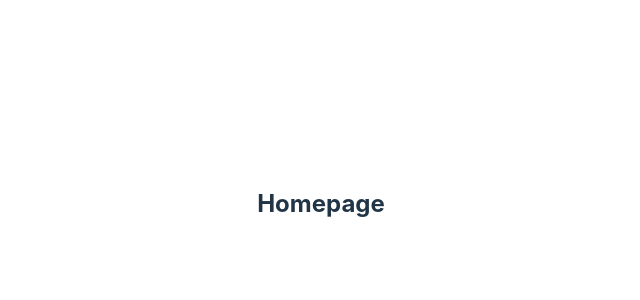
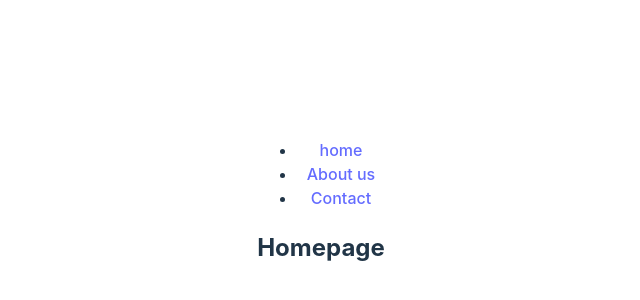
Before and after one commit to JhonnyRubioG/bootcamp-react-project, a React (Vite) app: page / in a window 1280 px wide. Shown: the part 196-496 px from the top of the page, without its empty margins (319-959 px from the left). Built offline with nearby package versions, Linux system fonts and the light colour scheme.

Commit message:
Se menú para acceder a las rutas

```diff
--- a/src/App.tsx
+++ b/src/App.tsx
@@ -1,13 +1,14 @@
 import './App.css'
-import Route from './routes'
+import { BrowserRouter as Router } from 'react-router-dom'
+import Redirection from './routes'
 
 function App() {
 
   return (
-    <>
-      <Route />
-    </>
+    <Router>
+      <Redirection />
+    </Router>
   )
 }
 
-export default App
+export default App;
--- a/src/routes/index.tsx
+++ b/src/routes/index.tsx
@@ -1,26 +1,21 @@
-import { createBrowserRouter, RouterProvider } from "react-router-dom";
+import { Routes, Route, Outlet } from "react-router-dom";
 import Homepage from "../views/Homepage";
 import Contact from "../views/Contact";
 import About from "../views/AboutUs";
+import TemplateGlobal from "../views/Template/indez";
 
-const routes = createBrowserRouter([
-    {
-        path: '/',
-        element: <Homepage />
 
-    },
-    {
-        path: '/contact',
-        element: <Contact />
+const Redirection = () => {
 
-    },
-    {
-        path: '/about',
-        element: <About />
+    return (
+        <Routes>
+            <Route path="/" element={<TemplateGlobal />}>
+                <Route index element={<Homepage />} />
+                <Route path="/contact" element={<Contact />} />
+                <Route path="/about" element={<About />} />
+            </Route>
+        </Routes>
+    );
+};
 
-    }
-]);
-
-const Route = () => <RouterProvider router={routes} />;
-
-export default Route;
+export default Redirection;
--- /dev/null
+++ b/src/views/Header/index.tsx
@@ -0,0 +1,15 @@
+const HeaderGlobal = () => {
+
+    return (
+        <div>
+            <ul>
+                <li><a href="/">home</a></li>
+                <li><a href="/about">About us</a></li>
+                <li><a href="/contact">Contact</a></li>
+            </ul>
+        </div>
+    );
+
+};
+
+export default HeaderGlobal;
--- /dev/null
+++ b/src/views/Template/indez.tsx
@@ -0,0 +1,15 @@
+import { Outlet } from "react-router-dom";
+import HeaderGlobal from "../Header";
+
+const TemplateGlobal = () => {
+
+    return (
+        <div>
+            <HeaderGlobal />
+            <Outlet />
+        </div>
+    );
+
+};
+
+export default TemplateGlobal;
```
